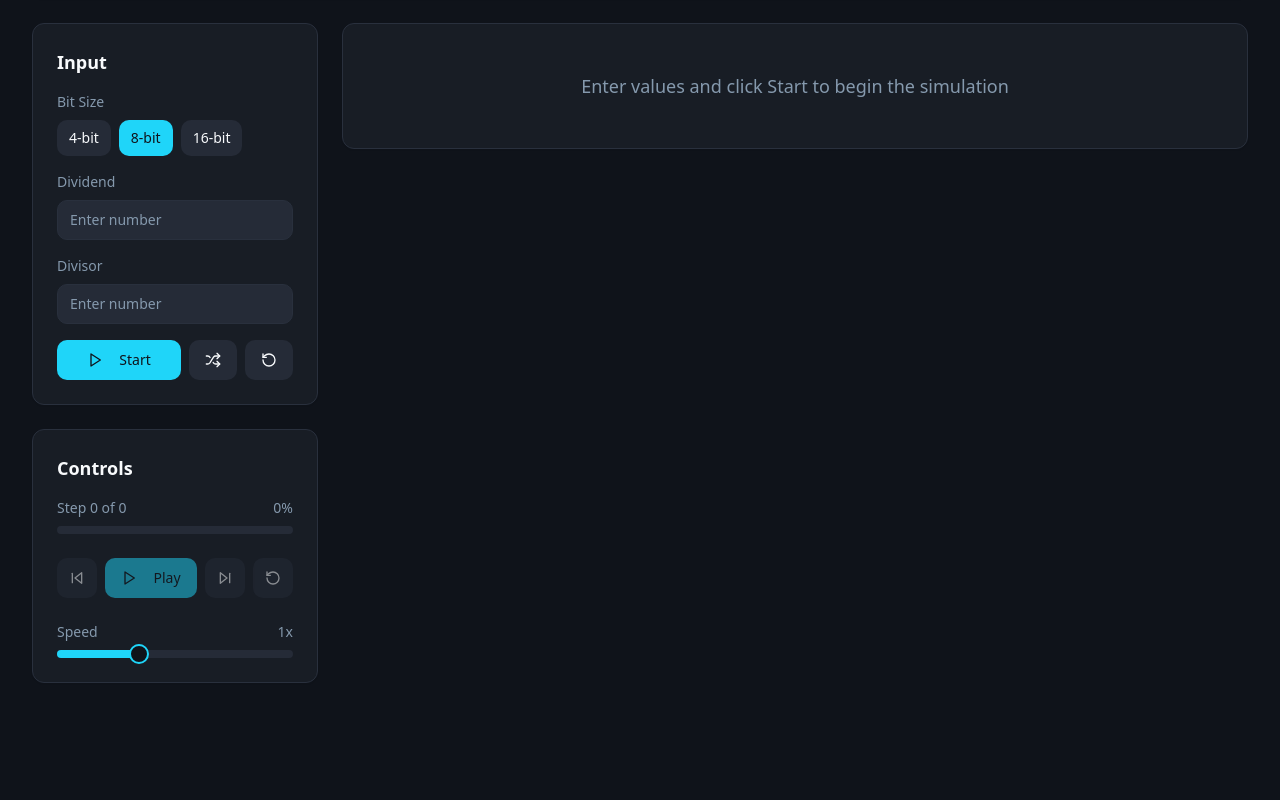
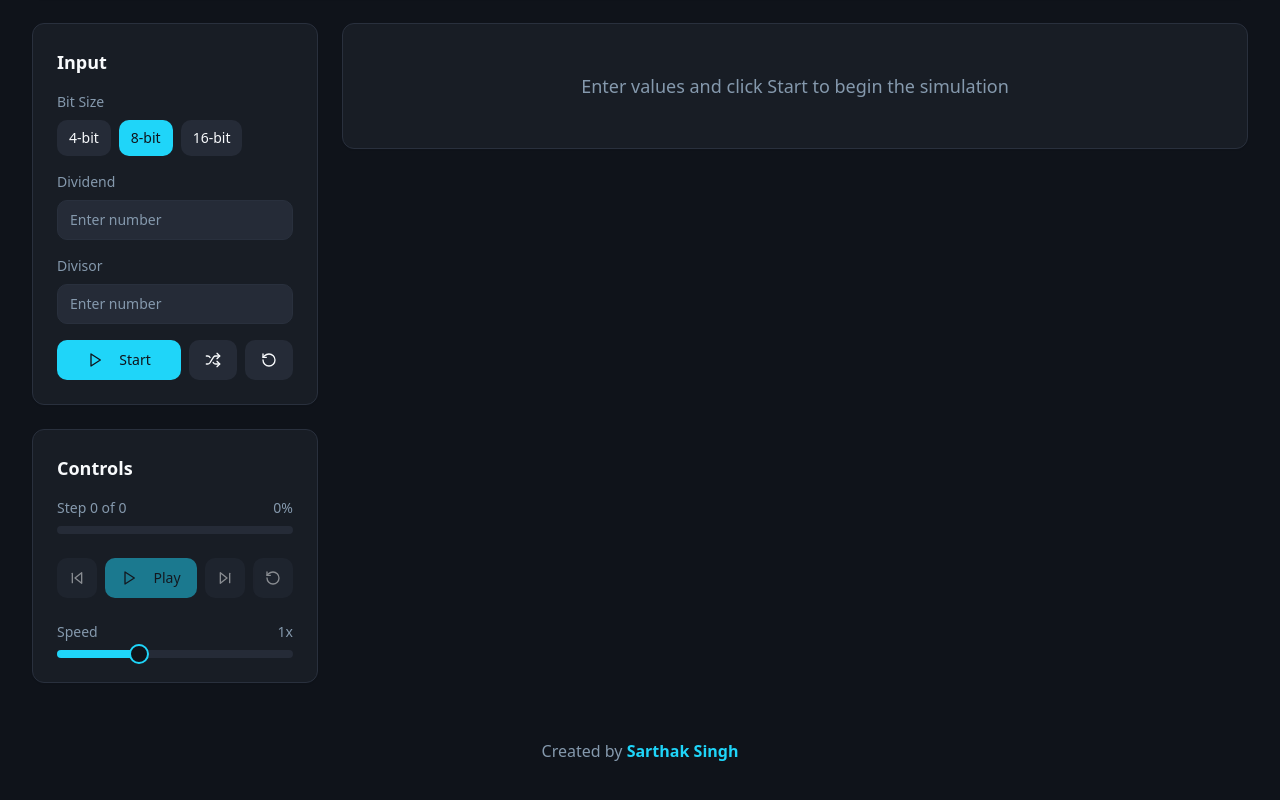
Before and after one commit to Sarthak-47/bitwise-magic, a React (Vite) app: page / in a window 1280 px wide. Shown: the part 372-1172 px from the top of the page. Before the commit the page ends 1087 px from the top, so only its background shows below. Built offline with nearby package versions, Linux system fonts and the light colour scheme; the HTML template or start-up script is replaced by a standard one.

Commit message:
Add author attribution

```diff
--- a/src/pages/Index.tsx
+++ b/src/pages/Index.tsx
@@ -255,6 +255,13 @@ const Index = () => {
             )}
           </div>
         </div>
+
+        {/* Footer */}
+        <div className="text-center pt-8 pb-4">
+          <p className="text-muted-foreground">
+            Created by <span className="text-primary font-semibold">Sarthak Singh</span>
+          </p>
+        </div>
       </div>
     </div>
   );
```
